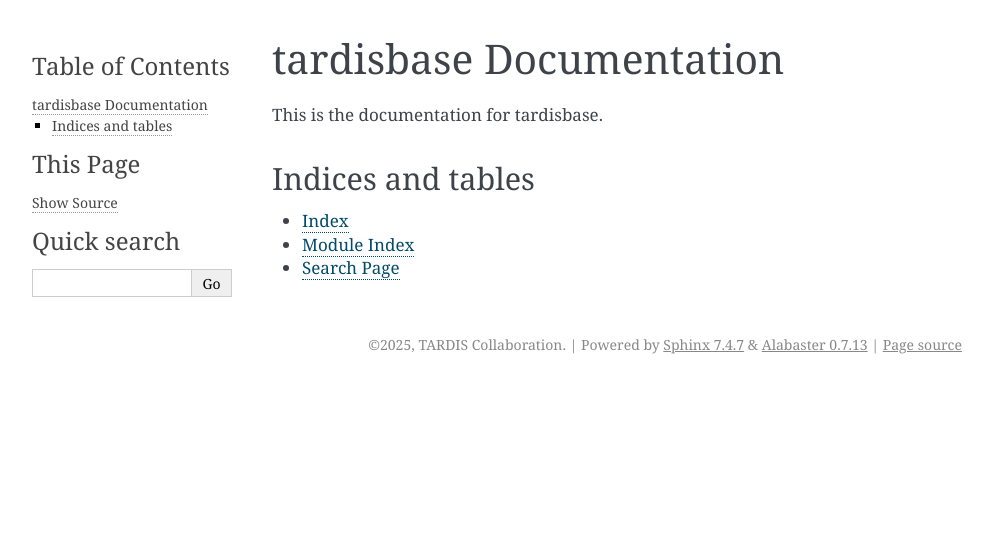
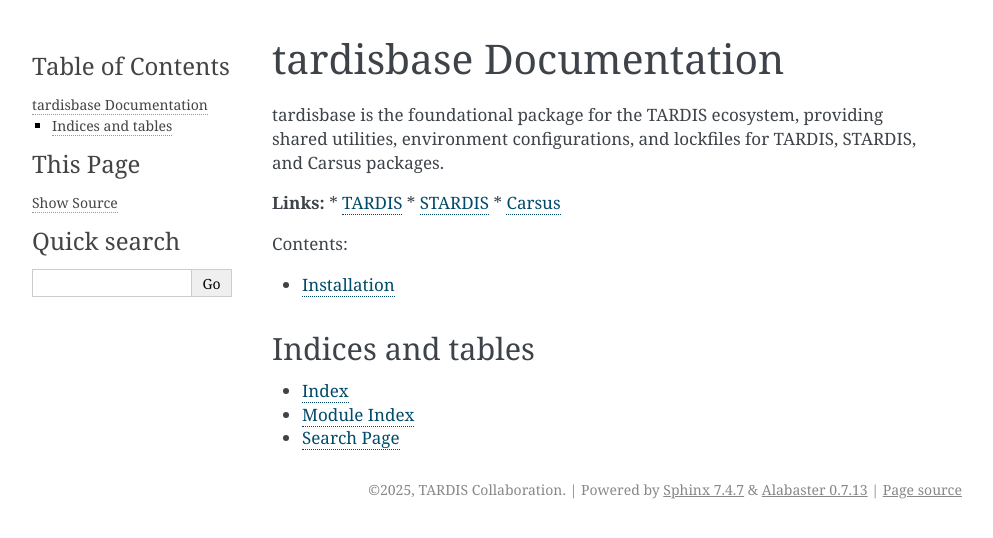
Before and after one commit to tardis-sn/tardisbase, a Sphinx documentation site: the page built from docs/index.rst, in a window 1280 px wide. Shown: the top 538 px of the page, without its empty margins (148-1141 px from the left). Built offline with Sphinx 7.4.7, drawn with Linux system fonts in a browser that asks for light colours; the version number could not be read and is left out.

Commit message:
add lockfile documentation

```diff
--- a/docs/index.rst
+++ b/docs/index.rst
@@ -1,11 +1,18 @@
 tardisbase Documentation
 ------------------------
 
-This is the documentation for tardisbase.
+tardisbase is the foundational package for the TARDIS ecosystem, providing shared utilities, environment configurations, and lockfiles for TARDIS, STARDIS, and Carsus packages.
+
+**Links:**
+* `TARDIS <https://tardis-sn.github.io/tardis>`_
+* `STARDIS <https://tardis-sn.github.io/stardis>`_
+* `Carsus <https://tardis-sn.github.io/carsus>`_
 
 .. toctree::
    :maxdepth: 2
    :caption: Contents:
+
+   installation
 
 Indices and tables
 ==================
```
Also changed, not shown: docs/installation.rst (added, +10 -0 lines), installation.rst (added, +10 -0 lines).
